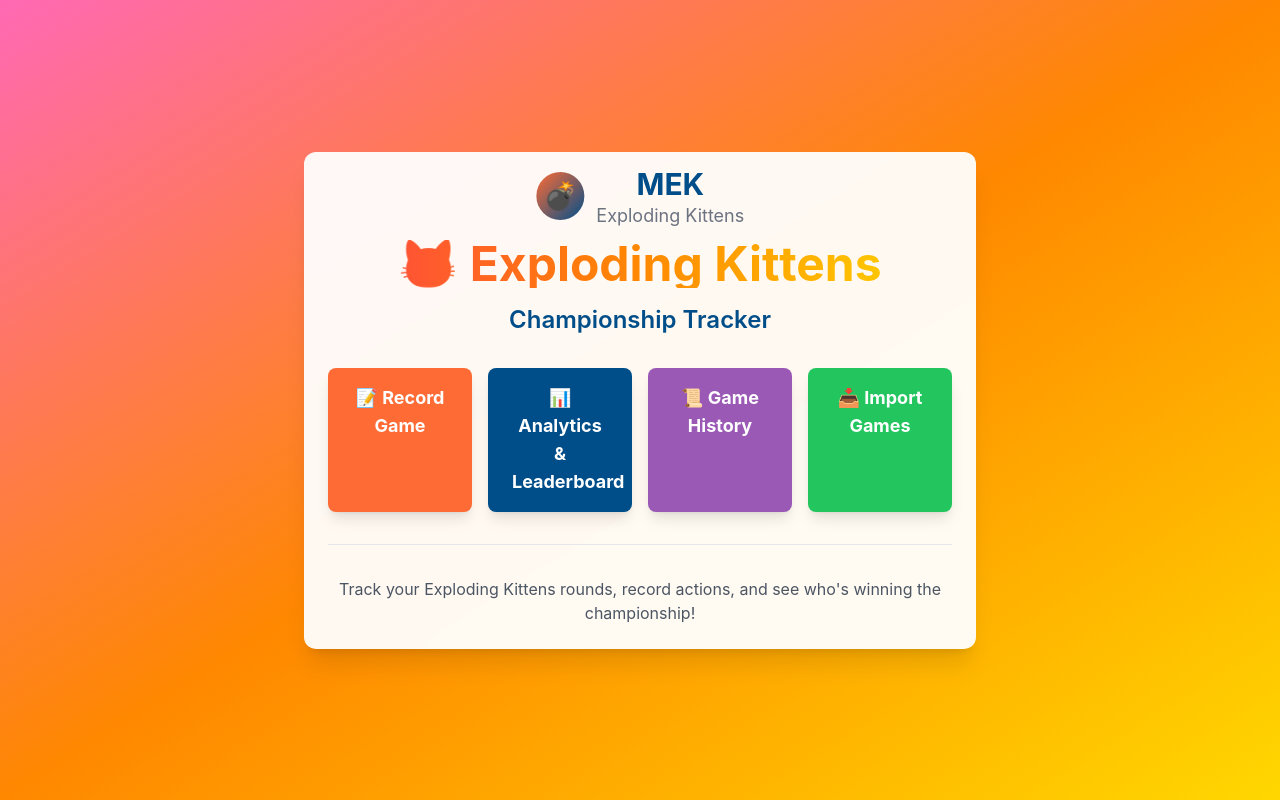
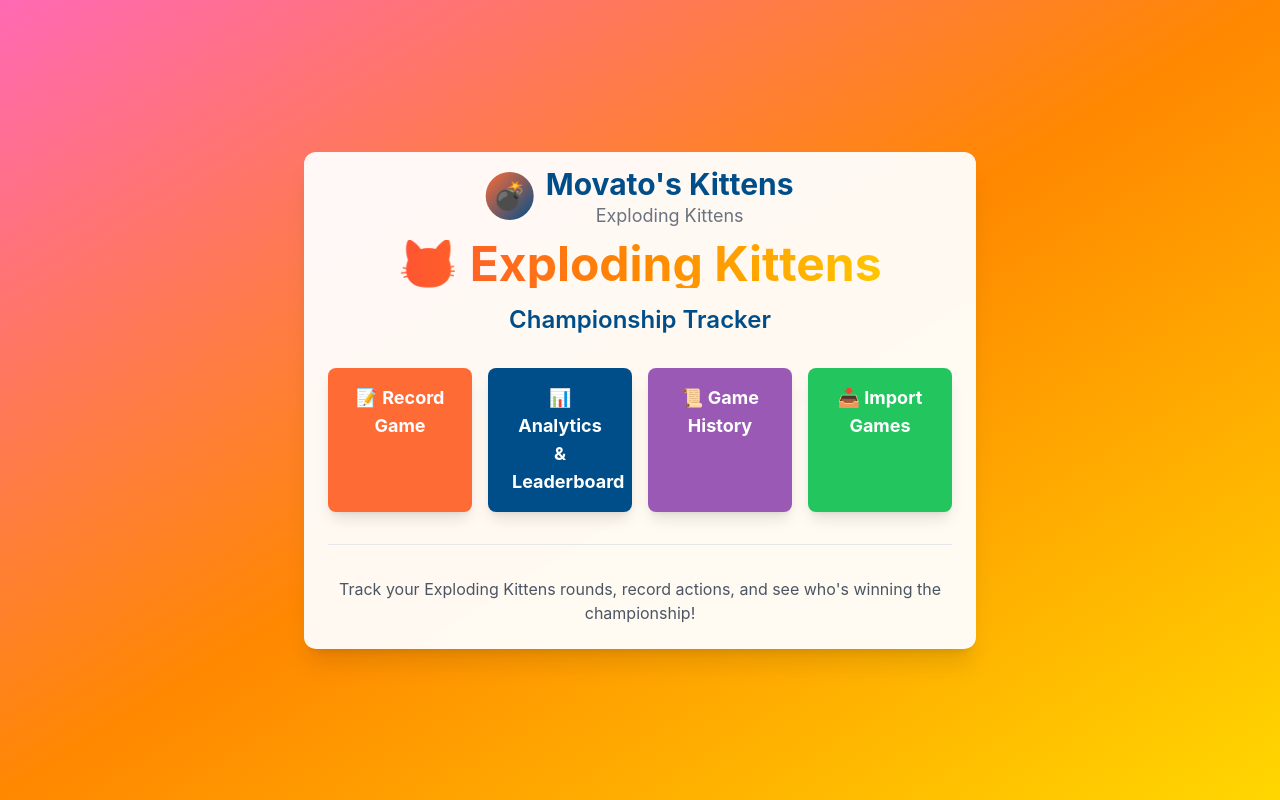
Before and after one commit to arrrev/mek, a Next.js app: page / in a window 1280 px wide. Built offline with nearby package versions, Linux system fonts and the light colour scheme.

Commit message:
Change MEK to Movato's Kittens and fix Logo component client directive

```diff
--- a/src/app/layout.js
+++ b/src/app/layout.js
@@ -2,7 +2,7 @@
 import { ToasterProvider } from '@/components/Toaster';
 
 export const metadata = {
-  title: 'MEK - Exploding Kittens Game Tracker',
+  title: "Movato's Kittens - Exploding Kittens Game Tracker",
   description: 'Track Exploding Kittens game rounds, player actions, and championship leaderboards',
   icons: {
     icon: '/favicon.svg',
--- a/src/components/Logo.js
+++ b/src/components/Logo.js
@@ -1,3 +1,5 @@
+'use client';
+
 export default function Logo({ className = '' }) {
   return (
     <div className={`flex items-center gap-2 ${className}`}>
@@ -5,7 +7,7 @@
         💣
       </div>
       <div className="flex flex-col">
-        <span className="text-xl font-bold text-movato-secondary leading-tight">MEK</span>
+        <span className="text-xl font-bold text-movato-secondary leading-tight">Movato's Kittens</span>
         <span className="text-xs text-gray-500 leading-tight">Exploding Kittens</span>
       </div>
     </div>
```
Also changed, not shown: public/logo.svg.
